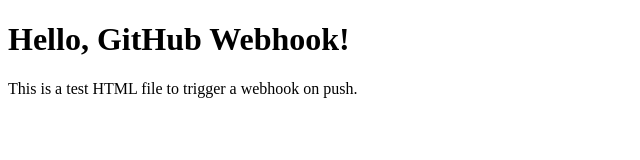
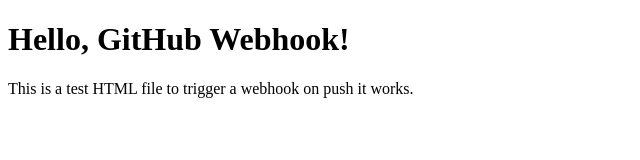
Before and after one commit to radhika-sidhman/windows-server, a plain HTML site: page index.html in a window 1280 px wide. Shown: the full height of the page, 0-640 px from the left. Drawn offline with Linux system fonts and the light colour scheme.

Commit message:
Update index.html

```diff
--- a/index.html
+++ b/index.html
@@ -6,6 +6,6 @@
 </head>
 <body>
     <h1>Hello, GitHub Webhook!</h1>
-    <p>This is a test HTML file to trigger a webhook on push.</p>
+    <p>This is a test HTML file to trigger a webhook on push it works.</p>
 </body>
 </html>
```
